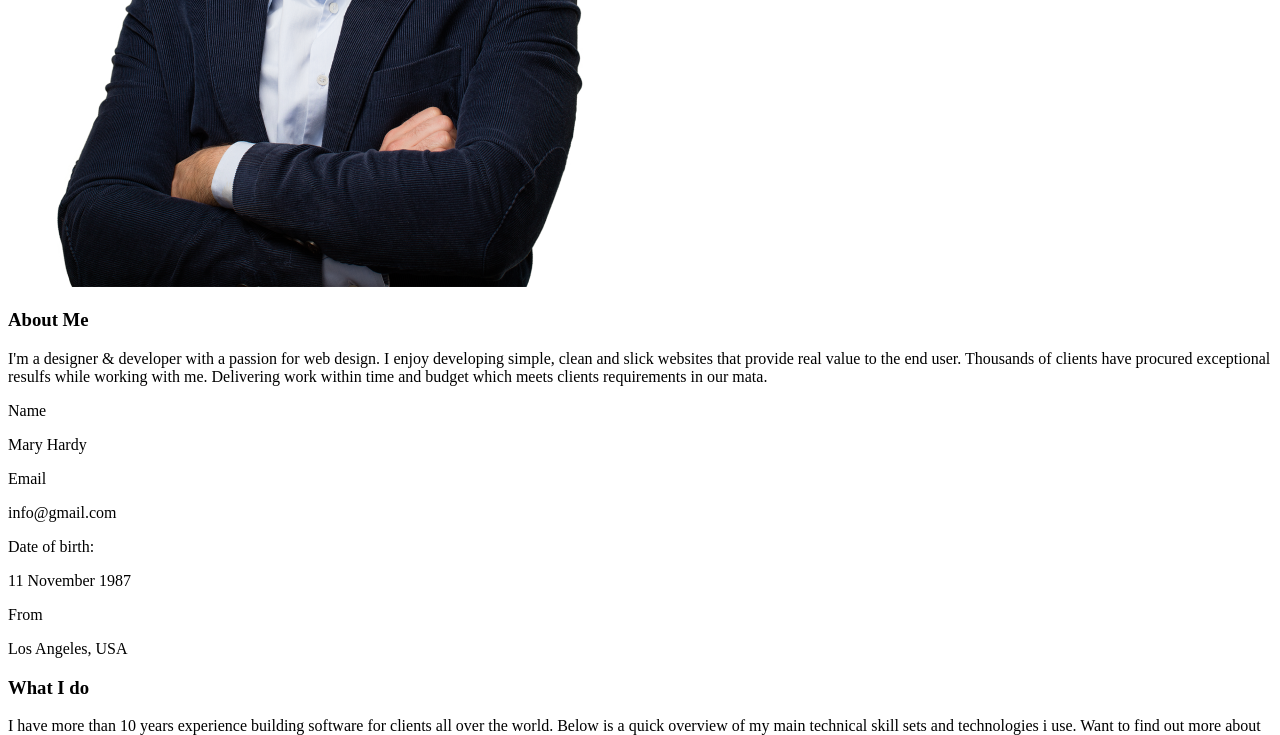
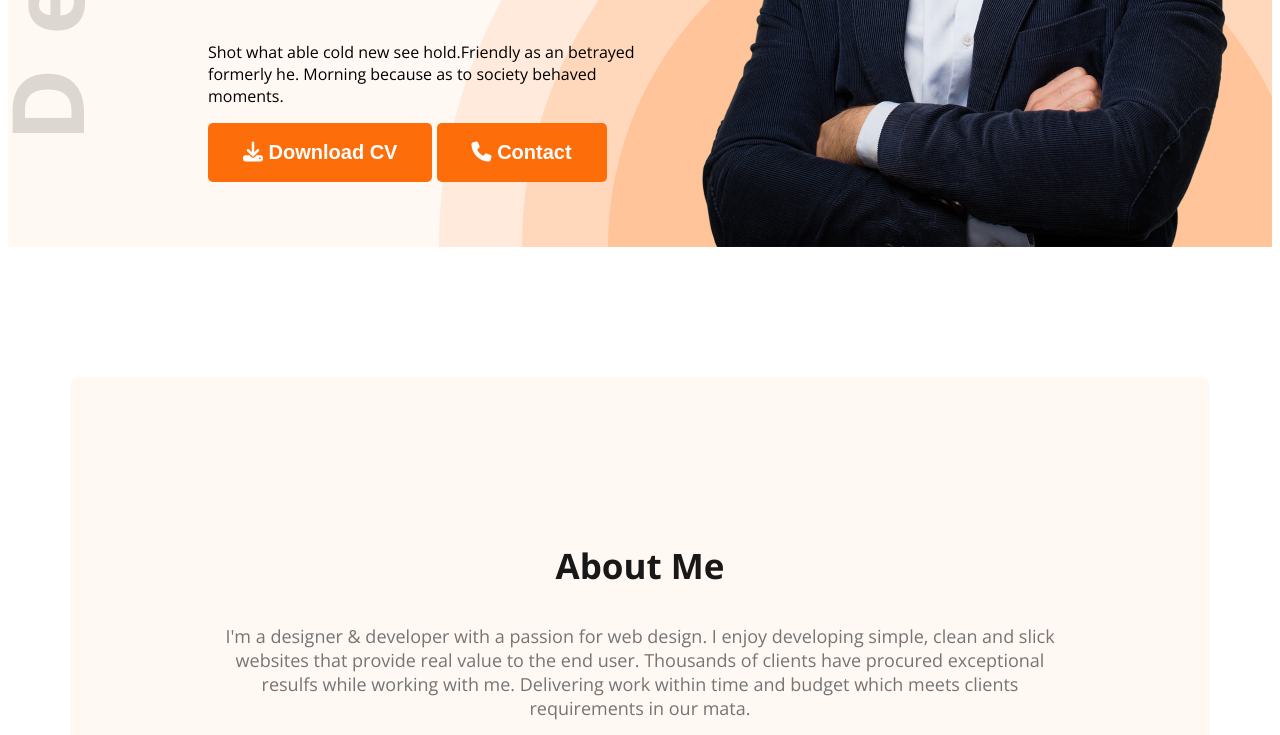
Before and after one commit to abir045/web-developer-portfolio, a plain HTML site: page index.html in a window 1280 px wide. Shown: the part 680-1415 px from the top of the page. Drawn offline with nearby package versions, Linux system fonts and the light colour scheme; the site is published under a folder, as on GitHub Pages, so addresses that start at the root find nothing.

Commit message:
updated css stylesheet

```diff
--- a/index.html
+++ b/index.html
@@ -10,7 +10,7 @@
       href="https://fonts.googleapis.com/css2?family=Open+Sans:ital,wght@0,300..800;1,300..800&display=swap"
       rel="stylesheet"
     />
-    <link rel="stylesheet" href="/styles/portfolio.css" />
+    <link rel="stylesheet" href="styles/portfolio.css" />
     <script
       src="https://kit.fontawesome.com/5720664193.js"
       crossorigin="anonymous"
```
